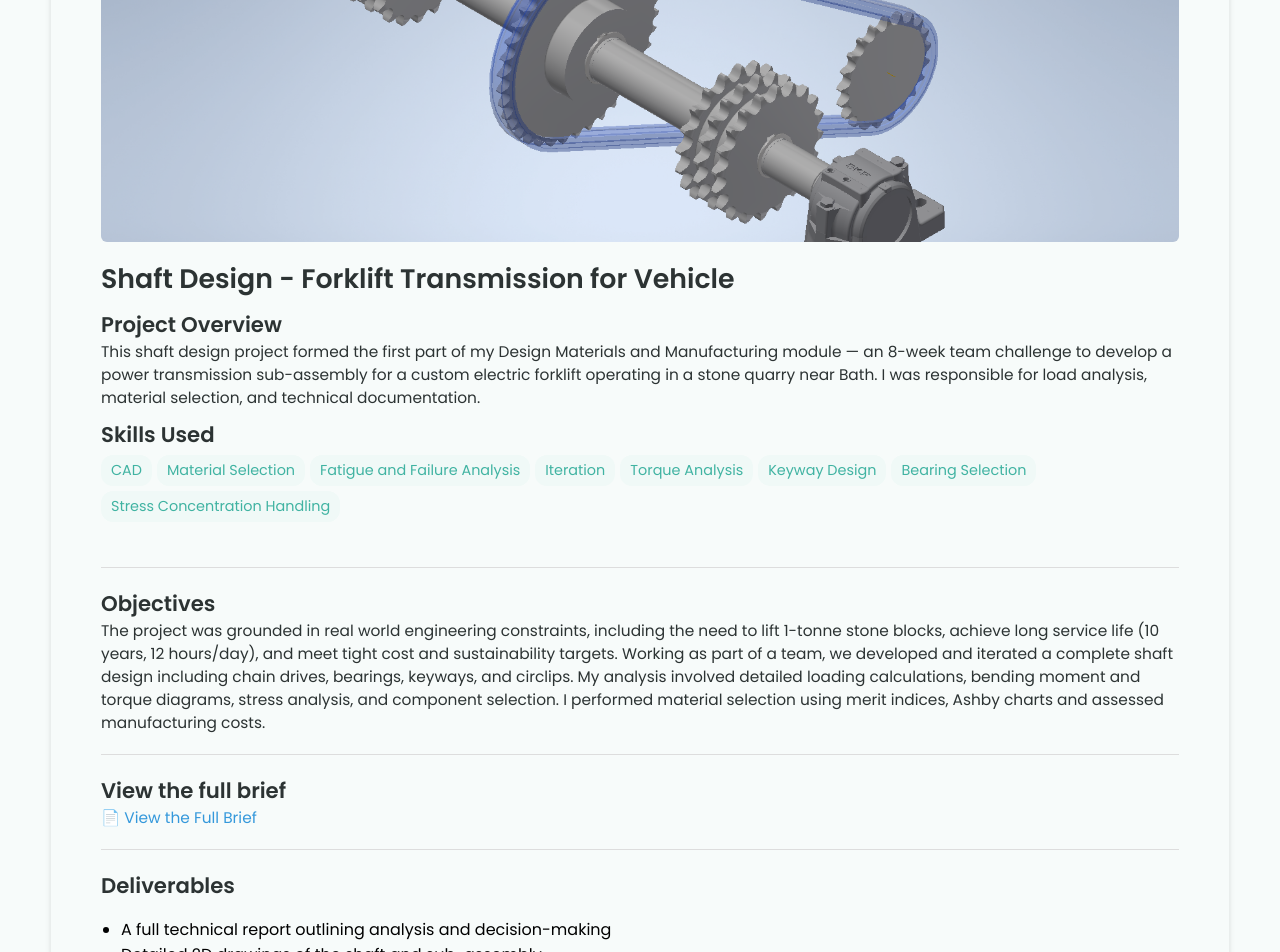
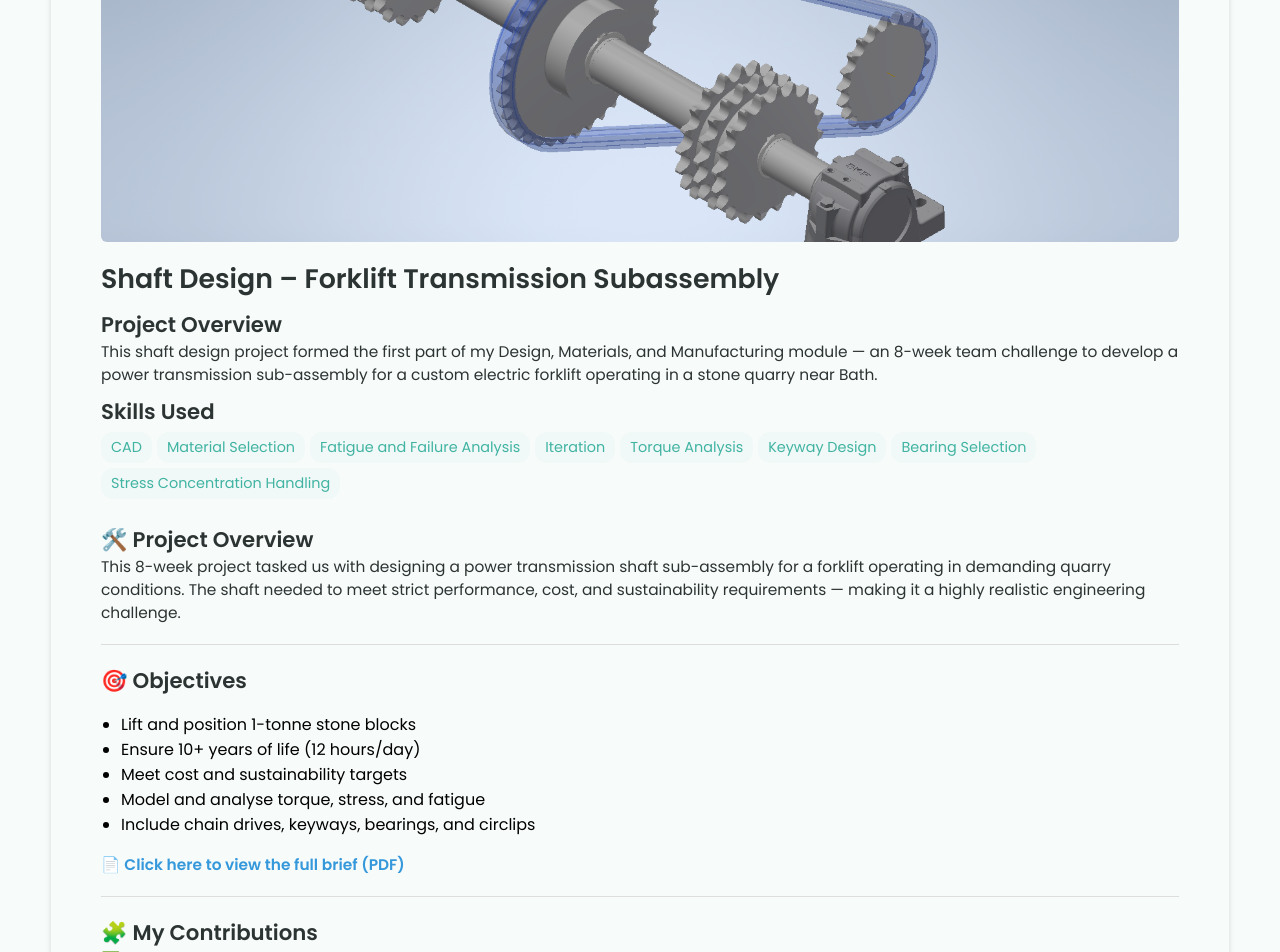
Before and after one commit to elliotroutier/elliot_portfolio, a Jekyll site: the page built from _projects/shaft-design/index.md, in a window 1280 px wide and 1400 px high, scrolled down 248 px. Shown: the top 952 px of the window. Built offline with Jekyll 4.4.1, drawn with Linux system fonts in a browser that asks for light colours; some of the changed text lies outside the part shown.

Commit message:
Update index.md

```diff
--- a/_projects/shaft-design/index.md
+++ b/_projects/shaft-design/index.md
@@ -1,7 +1,7 @@
 ---
 layout: post
-title: Shaft Design - Forklift Transmission for Vehicle
-description:  This shaft design project formed the first part of my Design Materials and Manufacturing module — an 8-week team challenge to develop a power transmission sub-assembly for a custom electric forklift operating in a stone quarry near Bath. I was responsible for load analysis, material selection, and technical documentation.
+title: Shaft Design – Forklift Transmission Subassembly
+description: This shaft design project formed the first part of my Design, Materials, and Manufacturing module — an 8-week team challenge to develop a power transmission sub-assembly for a custom electric forklift operating in a stone quarry near Bath.
 skills:
   - CAD
   - Material Selection
@@ -11,44 +11,54 @@ skills:
   - Keyway Design
   - Bearing Selection
   - Stress Concentration Handling
-
 main-image: /shaft_design.png
 ---
 
----
-## Objectives
-The project was grounded in real world engineering constraints, including the need to lift 1-tonne stone blocks, achieve long service life (10 years, 12 hours/day), and meet tight cost and sustainability targets. Working as part of a team, we developed and iterated a complete shaft design including chain drives, bearings, keyways, and circlips. My analysis involved detailed loading calculations, bending moment and torque diagrams, stress analysis, and component
-selection. I performed material selection using merit indices, Ashby charts and assessed manufacturing costs.
+## 🛠️ Project Overview
+
+This 8-week project tasked us with designing a power transmission shaft sub-assembly for a forklift operating in demanding quarry conditions. The shaft needed to meet strict performance, cost, and sustainability requirements — making it a highly realistic engineering challenge.
 
 ---
 
-## View the full brief
-<a class="btn" href="/assets/documents/shaft_design_brief.pdf" target="_blank">📄 View the Full Brief</a>
+## 🎯 Objectives
+
+- Lift and position 1-tonne stone blocks
+- Ensure 10+ years of life (12 hours/day)
+- Meet cost and sustainability targets
+- Model and analyse torque, stress, and fatigue
+- Include chain drives, keyways, bearings, and circlips
+
+📄 **[Click here to view the full brief (PDF)](/assets/documents/shaft_design_brief.pdf){:target="_blank"}**
 
 ---
 
-##  Deliverables
-- A full technical report outlining analysis and decision-making
-- Detailed 2D drawings of the shaft and sub-assembly
-- CAD models, torque and moment diagrams
-- Bill of materials and component justifications
+## 🧩 My Contributions
+
+✅ Load and torque analysis using moment and stress diagrams
+✅ CAD modelling and technical drawing of full assembly
+✅ Material selection using Ashby charts and merit indices
+✅ Cost and manufacturability analysis
+✅ Documentation of system logic and design decisions
 
 ---
 
-## View the report:
-<a class="btn" href="/assets/documents/shaft_design_report.pdf" target="_blank">📄 View Full Report</a>
+## 📘 View Report
+📄 **[Open full report in a new tab](/assets/documents/shaft_design_report.pdf){:target="_blank"}**
 
 ---
 
-## View the assembly drawing:
+## 📐 Technical Drawings
+
+**Assembly Drawing**
 <iframe src="/assets/documents/SD86-drawing-assembly.pdf" width="100%" height="600"></iframe>
 
 ---
 
-## View the part drawing of the shaft:
+**Shaft Part Drawing**
 <iframe src="/assets/documents/SD86-drawing-shaft.pdf" width="100%" height="600"></iframe>
 
 ---
 
-## Final thoughts
-This project strengthened my ability to balance analytical design with practical manufacturing constraints. It deepened my appreciation for real-world complexity in seemingly “simple” components like shafts — a lesson I’ll carry into industry placements and beyond.
+## 💬 Final Thoughts
+
+This project deepened my understanding of shaft mechanics, stress concentration, and mechanical integrity. It pushed me to balance **analytical precision with practical manufacturability** and gave me a better appreciation of how each component fits into a real-world system. It also highlighted the importance of time management and cross-functional collaboration in a fast-paced design process.
```
